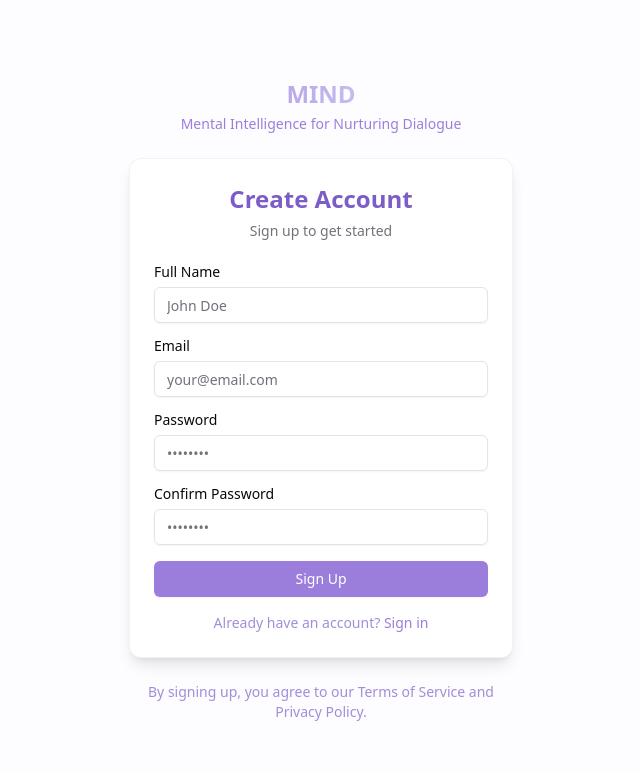
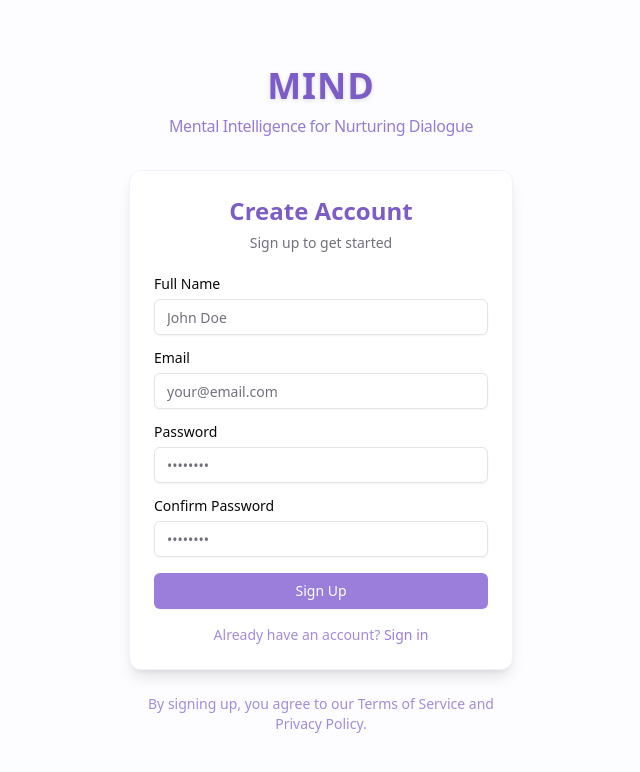
Before and after one commit to zainabkhan9118/HealthBot, a React (Vite) app in the folder bot/: page /signup in a window 1280 px wide. Shown: the top 772 px of the page, without its empty margins (319-959 px from the left). Built offline with nearby package versions, Linux system fonts and the light colour scheme; no server answers.

Commit message:
imporoved readability

```diff
--- a/bot/src/pages/Login.jsx
+++ b/bot/src/pages/Login.jsx
@@ -40,9 +40,13 @@ const Login = () => {
     <div className='min-h-screen w-screen flex items-center justify-center bg-[#E6E6FA]/10'>
      <div className='flex w-full max-w-sm flex-col gap-6'>
         {/* Logo */}
-        <div className="text-center">
-          <h1 className="text-2xl font-bold bg-gradient-to-r from-[#9B7EDC] to-[#E6E6FA] bg-clip-text text-transparent">MIND</h1>
-          <p className="text-sm text-[#9B7EDC] mt-1">Mental Intelligence for Nurturing Dialogue</p>
+        <div className="text-center mb-2">
+          <h1 className="text-4xl font-extrabold text-[#7C5DC7] drop-shadow-sm tracking-wide">
+            MIND
+          </h1>
+          <p className="text-base text-[#7C5DC7] mt-2 font-medium tracking-tight opacity-80">
+            Mental Intelligence for Nurturing Dialogue
+          </p>
         </div>
 
         {/* Form */}
--- a/bot/src/pages/Signup.jsx
+++ b/bot/src/pages/Signup.jsx
@@ -60,9 +60,13 @@ const Signup = () => {
     <div className='min-h-screen w-screen flex items-center justify-center bg-[#E6E6FA]/10'>
      <div className='flex w-full max-w-sm flex-col gap-6'>
         {/* Logo */}
-        <div className="text-center">
-          <h1 className="text-2xl font-bold bg-gradient-to-r from-[#9B7EDC] to-[#E6E6FA] bg-clip-text text-transparent">MIND</h1>
-          <p className="text-sm text-[#9B7EDC] mt-1">Mental Intelligence for Nurturing Dialogue</p>
+        <div className="text-center mb-2">
+          <h1 className="text-4xl font-extrabold text-[#7C5DC7] drop-shadow-sm tracking-wide">
+            MIND
+          </h1>
+          <p className="text-base text-[#7C5DC7] mt-2 font-medium tracking-tight opacity-80">
+            Mental Intelligence for Nurturing Dialogue
+          </p>
         </div>
 
         {/* Form */}
```
